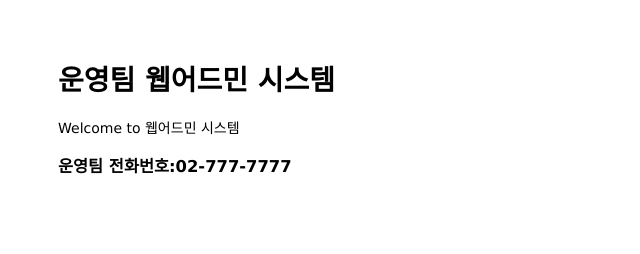
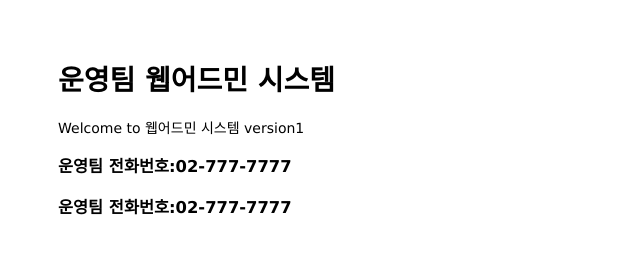
Before and after one commit to simmini/mastering-git-github, a website: page public/index.html in a window 1280 px wide. Shown: the whole page, without its empty margins (0-640 px from the left). Drawn offline with Linux system fonts and the light colour scheme.

Commit message:
change header create footer

```diff
--- a/public/index.html
+++ b/public/index.html
@@ -7,8 +7,11 @@
 
 <body>
   <h1>운영팀 웹어드민 시스템</h1>
-  <p>Welcome to 웹어드민 시스템</p>
+  <p>Welcome to 웹어드민 시스템 version1</p>
   <h3>운영팀 전화번호:02-777-7777</h3>
 </body>
 
+<footer>
+  <h3>운영팀 전화번호:02-777-7777</h3>
+</footer>
 </html>
```
